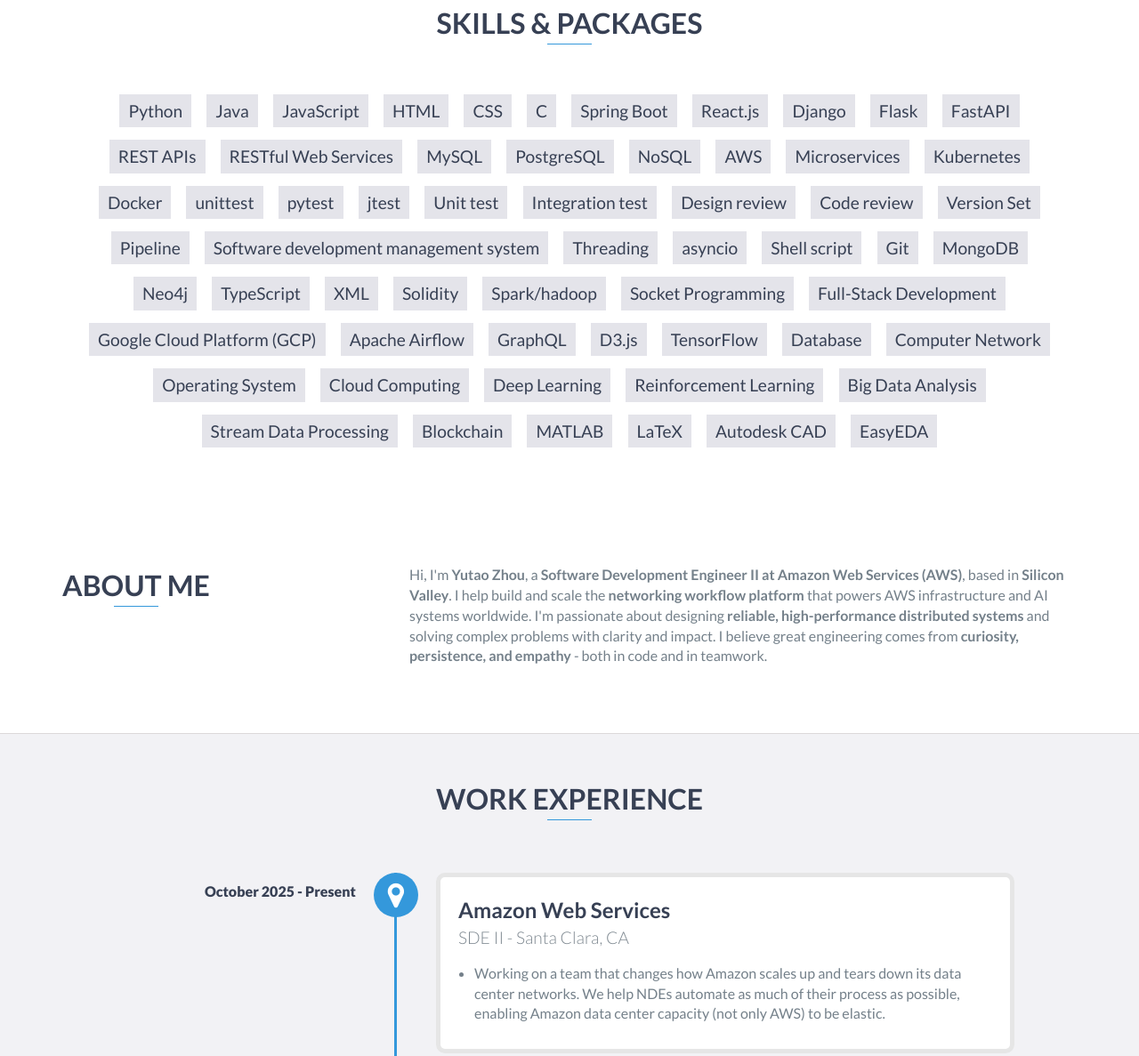
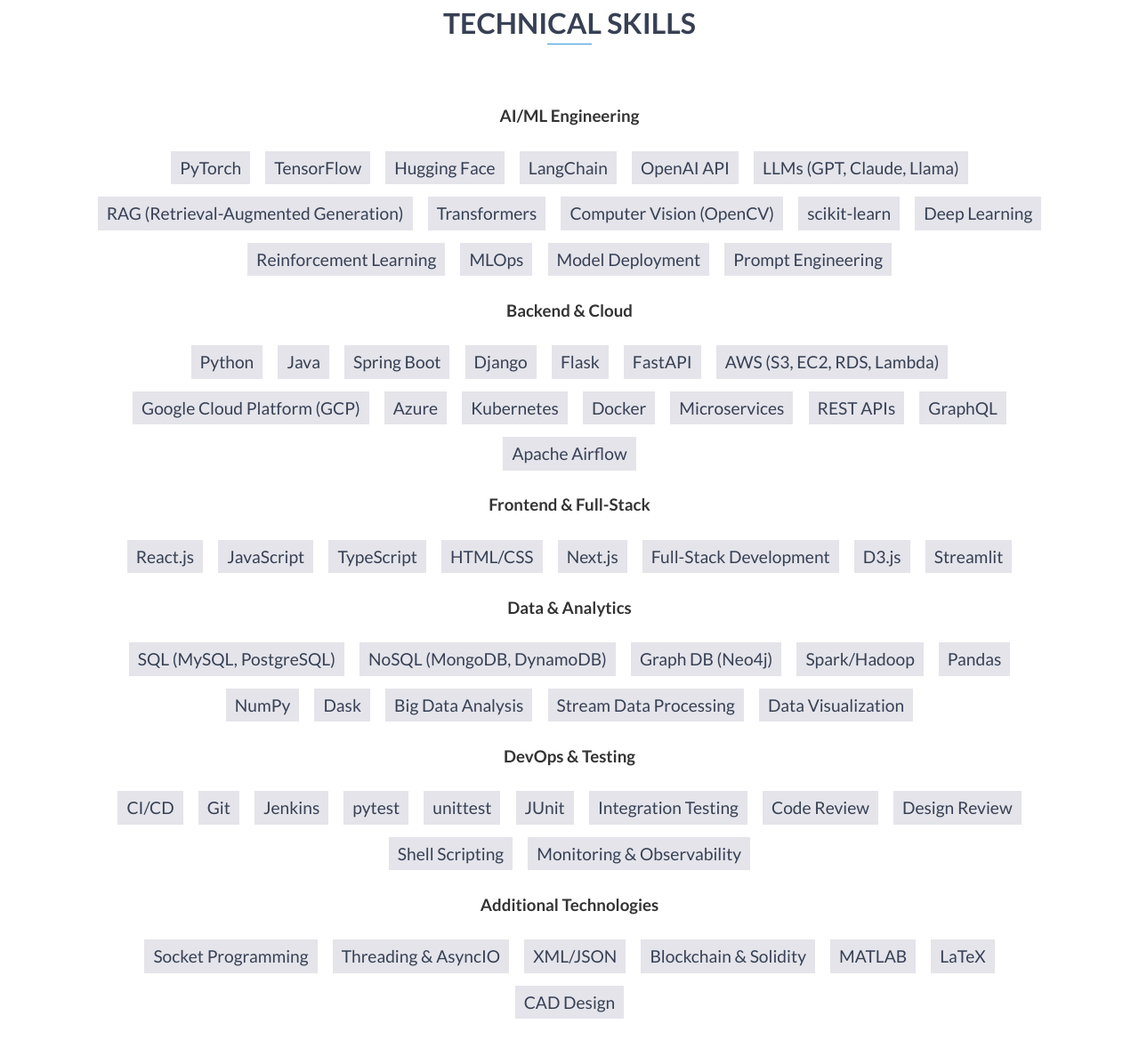
Before and after one commit to Yutao-Zhou/Yutao-Zhou.github.io, a website: page index.html in a window 1280 px wide. Shown: the part 547-1734 px from the top of the page at 89% size. Drawn offline with nearby package versions, Linux system fonts and the light colour scheme; no server answers.

Commit message:
test: add unit test

```diff
--- /dev/null
+++ b/babel.config.js
@@ -0,0 +1,5 @@
+module.exports = {
+  presets: [
+    ['@babel/preset-env', { targets: { node: 'current' } }]
+  ]
+};
--- a/index.html
+++ b/index.html
@@ -189,69 +189,105 @@
       </div>
       <!-- End #lead -->
       <div id="skills">
-        <h2 class="heading"><b>SKILLS & PACKAGES</b></h2>
+        <h2 class="heading"><b>TECHNICAL SKILLS</b></h2>
+        <div class="skills-container">
+          <div class="skill-category">
+            <h3>AI/ML Engineering</h3>
+            <ul>
+              <li>PyTorch</li>
+              <li>TensorFlow</li>
+              <li>Hugging Face</li>
+              <li>LangChain</li>
+              <li>OpenAI API</li>
+              <li>LLMs (GPT, Claude, Llama)</li>
+              <li>RAG (Retrieval-Augmented Generation)</li>
+              <li>Transformers</li>
+              <li>Computer Vision (OpenCV)</li>
+              <li>scikit-learn</li>
+              <li>Deep Learning</li>
+              <li>Reinforcement Learning</li>
+              <li>MLOps</li>
+              <li>Model Deployment</li>
+              <li>Prompt Engineering</li>
+            </ul>
+          </div>
+          <div class="skill-category">
+            <h3>Backend & Cloud</h3>
             <ul>
               <li>Python</li>
               <li>Java</li>
-          <li>JavaScript</li>
-          <li>HTML</li>
-          <li>CSS</li>
-          <li>C</li>
               <li>Spring Boot</li>
-          <li>React.js</li>
               <li>Django</li>
               <li>Flask</li>
               <li>FastAPI</li>
-          <li>REST APIs</li>
-          <li>RESTful Web Services</li>
-          <li>MySQL</li>
-          <li>PostgreSQL</li>
-          <li>NoSQL</li>
-          <li>AWS</li>
-          <li>Microservices</li>
+              <li>AWS (S3, EC2, RDS, Lambda)</li>
+              <li>Google Cloud Platform (GCP)</li>
+              <li>Azure</li>
               <li>Kubernetes</li>
               <li>Docker</li>
-          <li>unittest</li>
-          <li>pytest</li>
-          <li>jtest</li>
-          <li>Unit test</li>
-          <li>Integration test</li>
-          <li>Design review</li>
-          <li>Code review</li>
-          <li>Version Set</li>
-          <li>Pipeline</li>
-          <li>Software development management system</li>
-          <li>Threading</li>
-          <li>asyncio</li>
-          <li>Shell script</li>
-          <li>Git</li>
-          <li>MongoDB</li>
-          <li>Neo4j</li>
+              <li>Microservices</li>
+              <li>REST APIs</li>
+              <li>GraphQL</li>
+              <li>Apache Airflow</li>
+            </ul>
+          </div>
+          <div class="skill-category">
+            <h3>Frontend & Full-Stack</h3>
+            <ul>
+              <li>React.js</li>
+              <li>JavaScript</li>
               <li>TypeScript</li>
-          <li>XML</li>
-          <li>Solidity</li>
-          <li>Spark/hadoop</li>
-          <li>Socket Programming</li>
+              <li>HTML/CSS</li>
+              <li>Next.js</li>
               <li>Full-Stack Development</li>
-          <li>Google Cloud Platform (GCP)</li>
-          <li>Apache Airflow</li>
-          <li>GraphQL</li>
               <li>D3.js</li>
-          <li>TensorFlow</li>
-          <li>Database</li>
-          <li>Computer Network</li>
-          <li>Operating System</li>
-          <li>Cloud Computing</li>
-          <li>Deep Learning</li>
-          <li>Reinforcement Learning</li>
+              <li>Streamlit</li>
+            </ul>
+          </div>
+          <div class="skill-category">
+            <h3>Data & Analytics</h3>
+            <ul>
+              <li>SQL (MySQL, PostgreSQL)</li>
+              <li>NoSQL (MongoDB, DynamoDB)</li>
+              <li>Graph DB (Neo4j)</li>
+              <li>Spark/Hadoop</li>
+              <li>Pandas</li>
+              <li>NumPy</li>
+              <li>Dask</li>
               <li>Big Data Analysis</li>
               <li>Stream Data Processing</li>
-          <li>Blockchain</li>
+              <li>Data Visualization</li>
+            </ul>
+          </div>
+          <div class="skill-category">
+            <h3>DevOps & Testing</h3>
+            <ul>
+              <li>CI/CD</li>
+              <li>Git</li>
+              <li>Jenkins</li>
+              <li>pytest</li>
+              <li>unittest</li>
+              <li>JUnit</li>
+              <li>Integration Testing</li>
+              <li>Code Review</li>
+              <li>Design Review</li>
+              <li>Shell Scripting</li>
+              <li>Monitoring & Observability</li>
+            </ul>
+          </div>
+          <div class="skill-category">
+            <h3>Additional Technologies</h3>
+            <ul>
+              <li>Socket Programming</li>
+              <li>Threading & AsyncIO</li>
+              <li>XML/JSON</li>
+              <li>Blockchain & Solidity</li>
               <li>MATLAB</li>
               <li>LaTeX</li>
-          <li>Autodesk CAD</li>
-          <li>EasyEDA</li>
+              <li>CAD Design</li>
             </ul>
+          </div>
+        </div>
       </div>
       <div id="about">
         <div class="container">
--- a/js/scripts.js
+++ b/js/scripts.js
@@ -59,8 +59,8 @@
 
   // Create timeline
   $('#experience-timeline').each(function () {
-    $this = $(this); // Store reference to this
-    $userContent = $this.children('div'); // user content
+    let $this = $(this); // Store reference to this
+    let $userContent = $this.children('div'); // user content
 
     // Create each timeline block
     $userContent.each(function () {
```
Also changed, not shown: jest.config.js (added, +7 -0 lines), package.json (+10 -1 lines), tests/scripts.test.js (added, +236 -0 lines), tests/setup.js (added, +88 -0 lines), 1 other file. Lines whose indentation alone changed are shown as unchanged.
